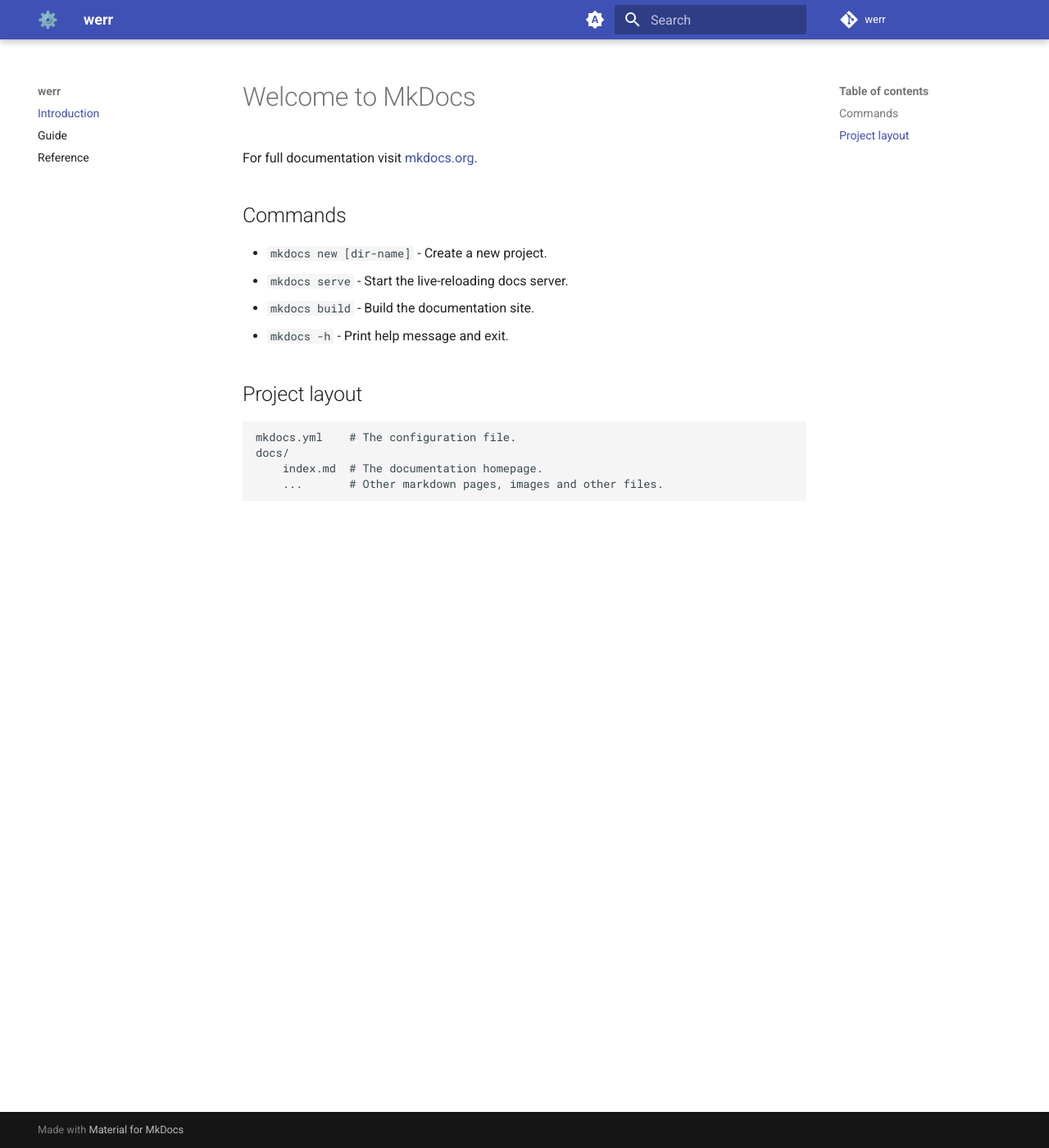
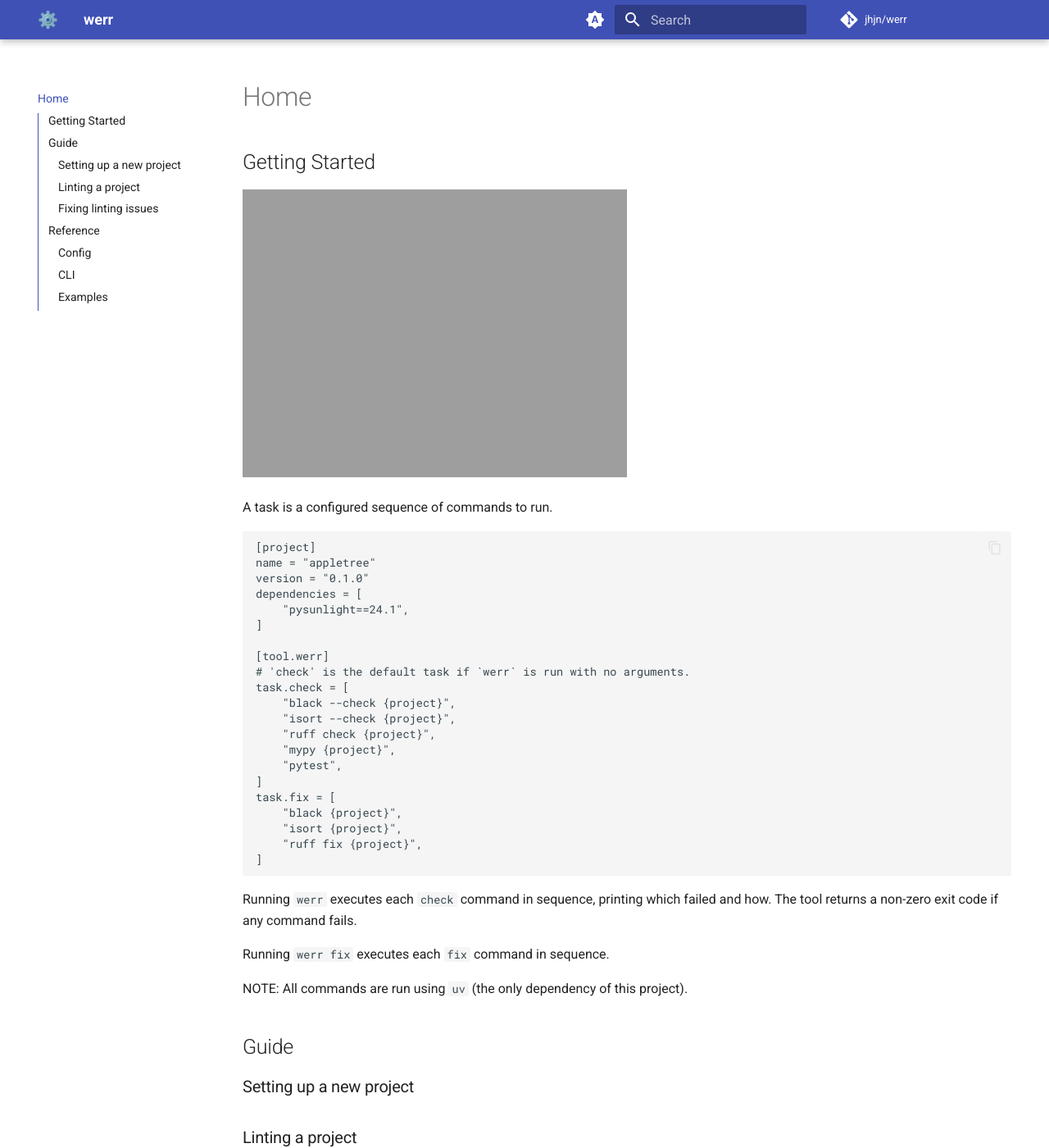
Before and after one commit to jhjn/werr, an MkDocs documentation site: the page built from docs/index.md, in a window 1280 px wide and 1400 px high. Shown: the whole window at 82% size. Built offline with MkDocs 1.6.1 and Material for MkDocs 9.7.7, drawn with Linux system fonts in a browser that asks for light colours; emoji names are drawn with the system emoji font; comment, search, counter and statistics services are not loaded; some of the changed text lies outside the part shown.

Commit message:
Better docs

````diff
--- a/docs/index.md
+++ b/docs/index.md
@@ -1,17 +1,55 @@
-# Welcome to MkDocs
+## Getting Started
+<!-- From no idea to installed and first example -->
 
-For full documentation visit [mkdocs.org](https://www.mkdocs.org).
+![werr passing](https://github.com/user-attachments/assets/b7b46341-6751-49d2-b00f-05885cce2973){width="50%"}
 
-## Commands
+A task is a configured sequence of commands to run.
 
-* `mkdocs new [dir-name]` - Create a new project.
-* `mkdocs serve` - Start the live-reloading docs server.
-* `mkdocs build` - Build the documentation site.
-* `mkdocs -h` - Print help message and exit.
+```toml
+[project]
+name = "appletree"
+version = "0.1.0"
+dependencies = [
+    "pysunlight==24.1",
+]
 
-## Project layout
+[tool.werr]
+# 'check' is the default task if `werr` is run with no arguments.
+task.check = [
+    "black --check {project}",
+    "isort --check {project}",
+    "ruff check {project}",
+    "mypy {project}",
+    "pytest",
+]
+task.fix = [
+    "black {project}",
+    "isort {project}",
+    "ruff fix {project}",
+]
+```
 
-    mkdocs.yml    # The configuration file.
-    docs/
-        index.md  # The documentation homepage.
-        ...       # Other markdown pages, images and other files.
+Running `werr` executes each `check` command in sequence, printing which failed and how.
+The tool returns a non-zero exit code if any command fails.
+
+Running `werr fix` executes each `fix` command in sequence.
+
+NOTE: All commands are run using `uv` (the only dependency of this project).
+
+## Guide
+<!-- Guide for common user patterns -->
+
+### Setting up a new project
+
+### Linting a project
+
+### Fixing linting issues
+
+## Reference
+<!-- Complete documentation of all config/CLIs -->
+
+### Config
+
+### CLI
+
+### Examples
--- /dev/null
+++ b/docs/no_nav_title.css
@@ -0,0 +1,4 @@
+/* Remove the header above the table of contents */
+.md-nav__title {
+    display: none;
+}
--- a/mkdocs.yml
+++ b/mkdocs.yml
@@ -4,6 +4,10 @@ site_url: https://github.com/pages/jhjn/werr
 theme:
   name: material
   logo: https://openmoji.org/data/color/svg/2699.svg
+  features:
+    - toc.integrate
+    - content.code.copy
+    # @@@ fix syntax highlighting
   palette:
     # Palette toggle for automatic mode
     - media: "(prefers-color-scheme)"
@@ -23,8 +27,8 @@ theme:
         icon: material/brightness-4
         name: Switch to system preference
 repo_url: https://github.com/jhjn/werr
-repo_name: werr
-nav:
-  - Introduction: index.md
-  - Guide: guide.md
-  - Reference: reference.md
+repo_name: jhjn/werr
+extra_css:
+  - no_nav_title.css
+markdown_extensions:
+  - attr_list
````
